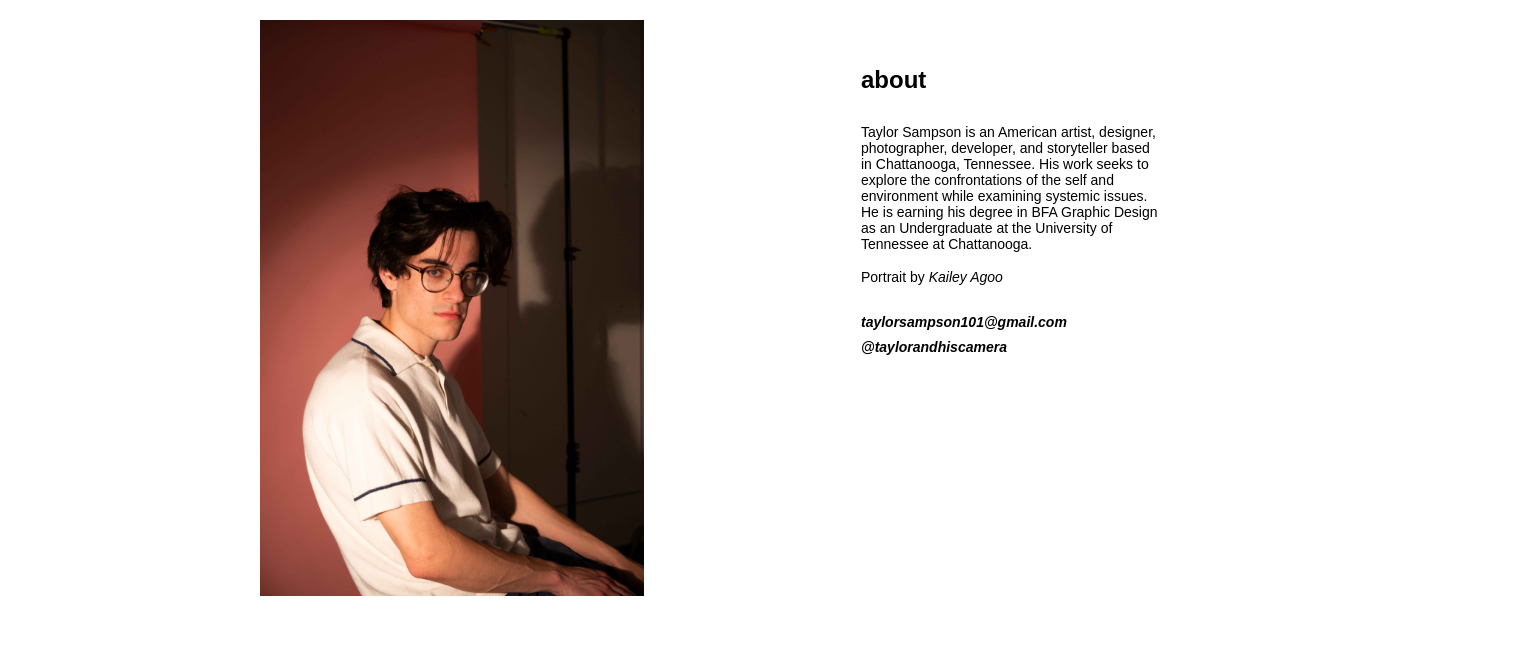
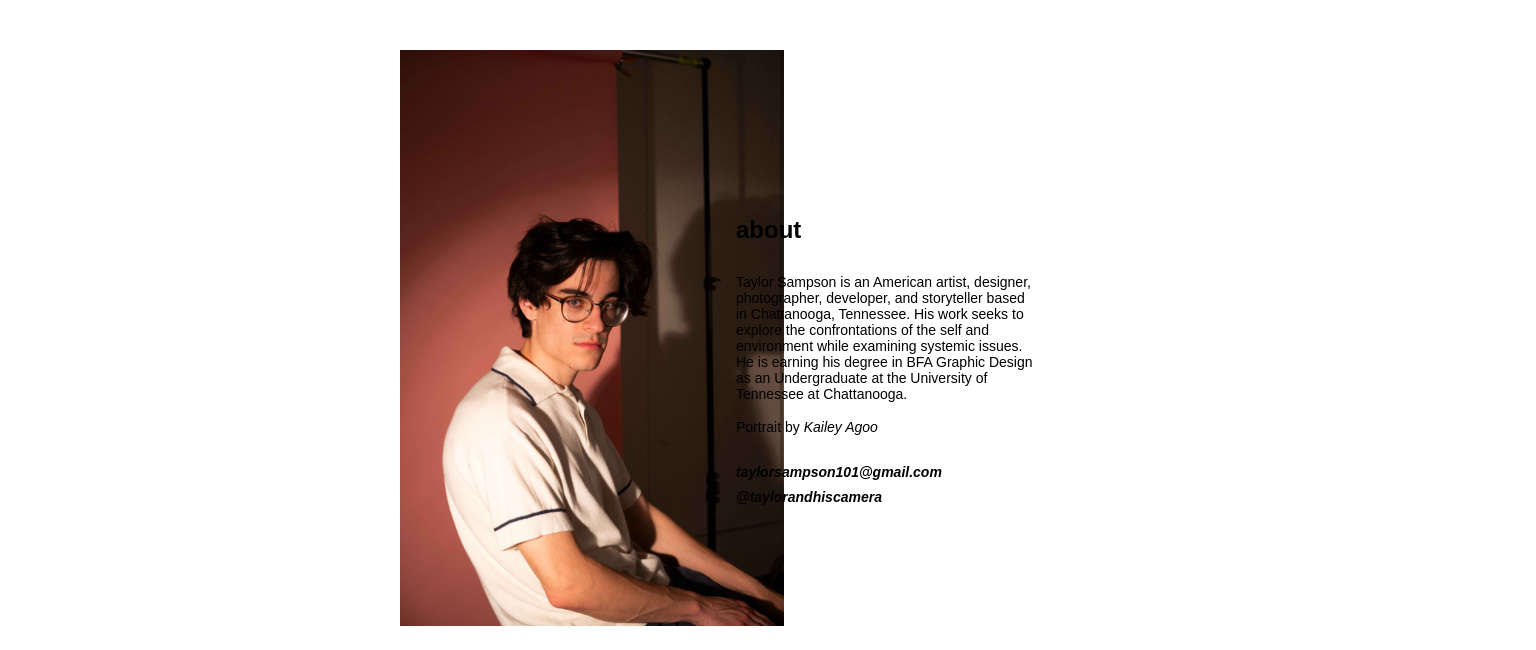
Before and after one commit to Slushy222/taylorsampsonstudio.github.io, a plain HTML site: page about.html in a window 1536 px wide. Shown: the part 150-800 px from the top of the page. Drawn offline with Linux system fonts and the light colour scheme; a web font is replaced by a local one.

Commit message:
Fixed Desktop 'About' MQ

```diff
--- a/aboutstyles.css
+++ b/aboutstyles.css
@@ -104,3 +104,14 @@ article {
     font-size: 14px;
     font-style: italic;
 }
+
+@media screen and (min-width: 1500px) {
+    img {
+        margin-top: 60px;
+        margin-left: 400px;
+    }
+    article {
+        right: 500px;
+        top: 350px;
+    }
+}
```
Also changed, not shown: 1 other file.
